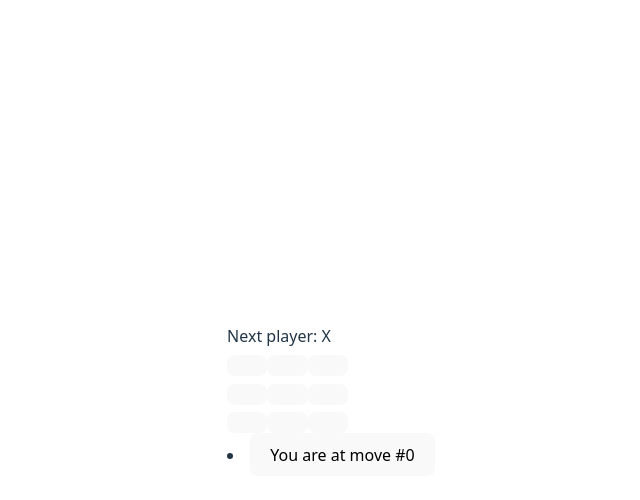
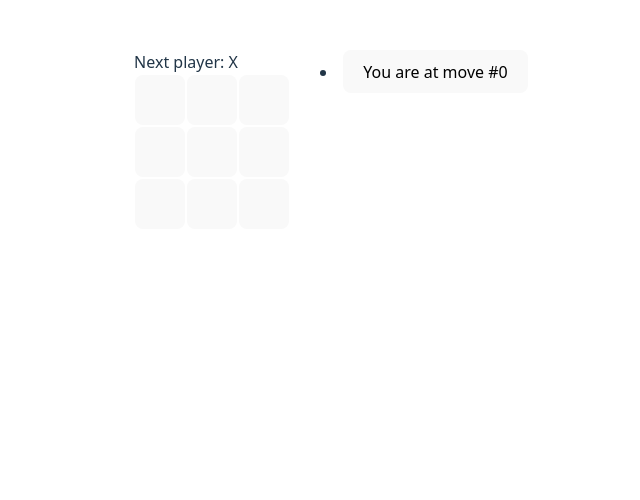
Before and after one commit to arthurguerra/tic-tac-toe, a React (Vite) app: page / in a window 1280 px wide. Shown: the top 500 px of the page, without its empty margins (309-949 px from the left). Built offline with nearby package versions, Linux system fonts and the light colour scheme.

Commit message:
fix: improve game layout with side-by-side board and stable positioning

```diff
--- a/src/index.css
+++ b/src/index.css
@@ -25,8 +25,9 @@ a:hover {
 body {
   margin: 0;
   display: flex;
-  place-items: center;
   justify-content: center;
+  align-items: flex-start;
+  padding-top: 50px;
   min-width: 320px;
   min-height: 100vh;
 }
@@ -67,3 +68,24 @@ button:focus-visible {
     background-color: #f9f9f9;
   }
 }
+
+.game {
+  display: flex;
+  flex-direction: row;
+  gap: 30px;
+  align-items: flex-start;
+}
+
+.game-board {
+  flex-shrink: 0;
+}
+
+.board-row {
+  display: flex;
+}
+
+.square {
+  height: 50px;
+  width: 50px;
+  margin: 1px;
+}
```
